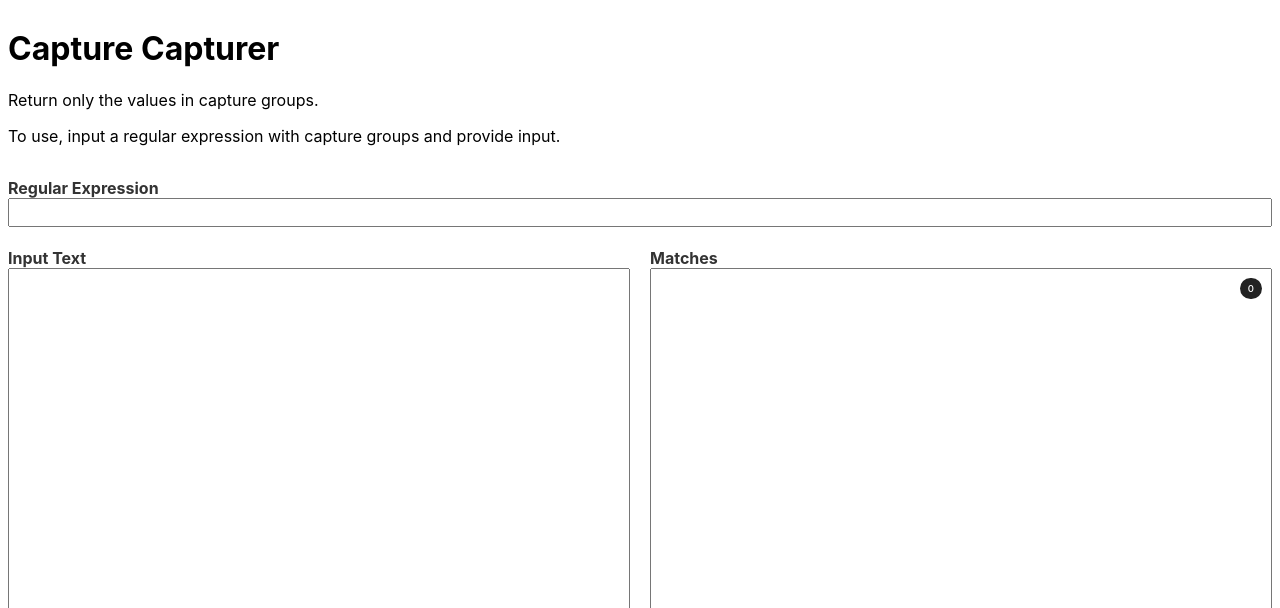
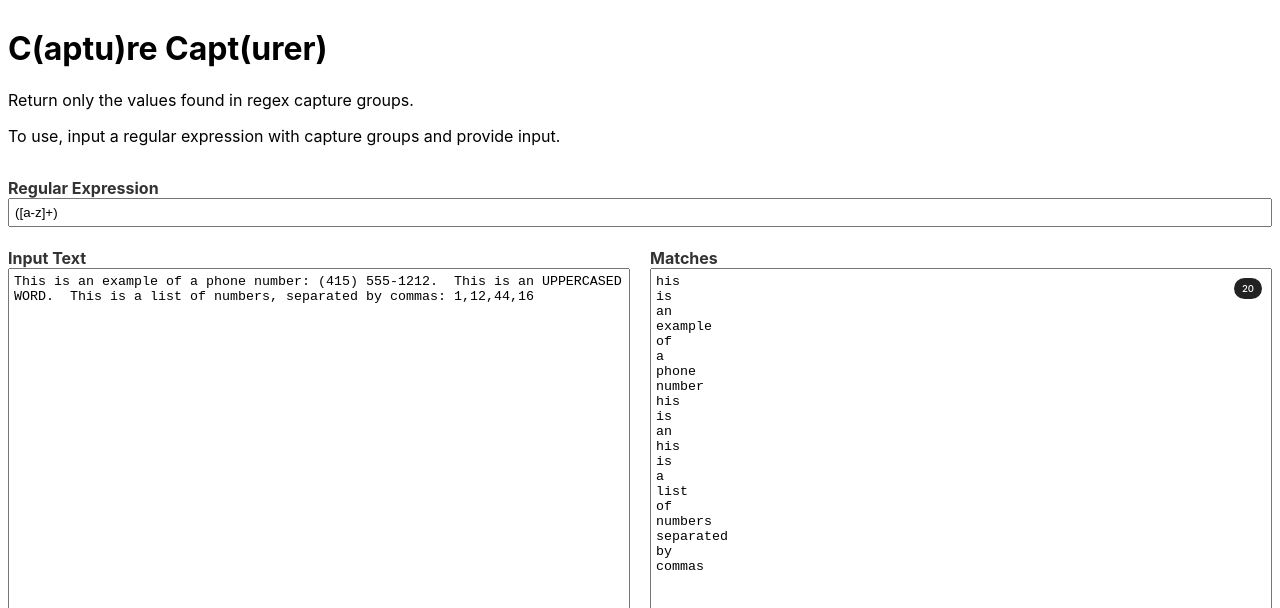
Before and after one commit to Meandmybadself/capturer, a React (Vite) app: page / in a window 1280 px wide. Shown: the top 608 px of the page. Built offline with nearby package versions, Linux system fonts and the light colour scheme.

Commit message:
Adds initial values

```diff
--- a/src/components/app.tsx
+++ b/src/components/app.tsx
@@ -2,8 +2,9 @@ import React, { useEffect, useState } from 'react'
 import { useLocalStorage } from '../hooks/useLocalStorage'
 
 const App: React.FunctionComponent = () => {
-    const [regex, setRegex] = useLocalStorage('regex', '')
-    const [corpus, setCorpus] = useLocalStorage('corpus', '')
+
+    const [regex, setRegex] = useLocalStorage('regex', '([a-z]+)')
+    const [corpus, setCorpus] = useLocalStorage('corpus', 'This is an example of a phone number: (415) 555-1212.  This is an UPPERCASED WORD.  This is a list of numbers, separated by commas: 1,12,44,16')
     const [output, setOutput] = useState<string>('')
     const [matchCount, setMatchCount] = useState<number>(0)
 
@@ -34,8 +35,8 @@ const App: React.FunctionComponent = () => {
 
     return (<div id='app'>
         <header>
-            <h1>Capture Capturer</h1>
-            <p>Return only the values in capture groups.</p>
+            <h1>C(aptu)re Capt(urer)</h1>
+            <p>Return only the values found in regex capture groups.</p>
             <p>To use, input a regular expression with capture groups and provide input.</p>
         </header>
         <div id='regex'>
```
